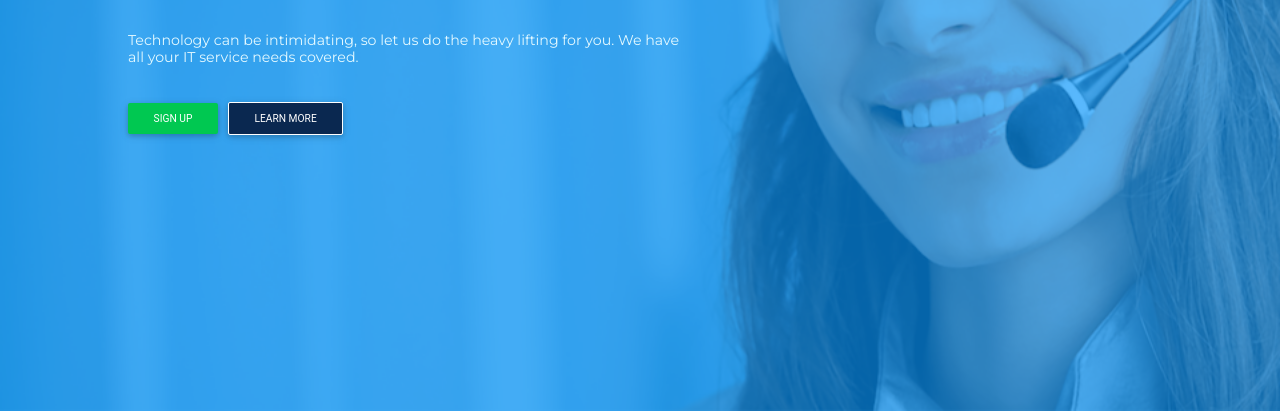
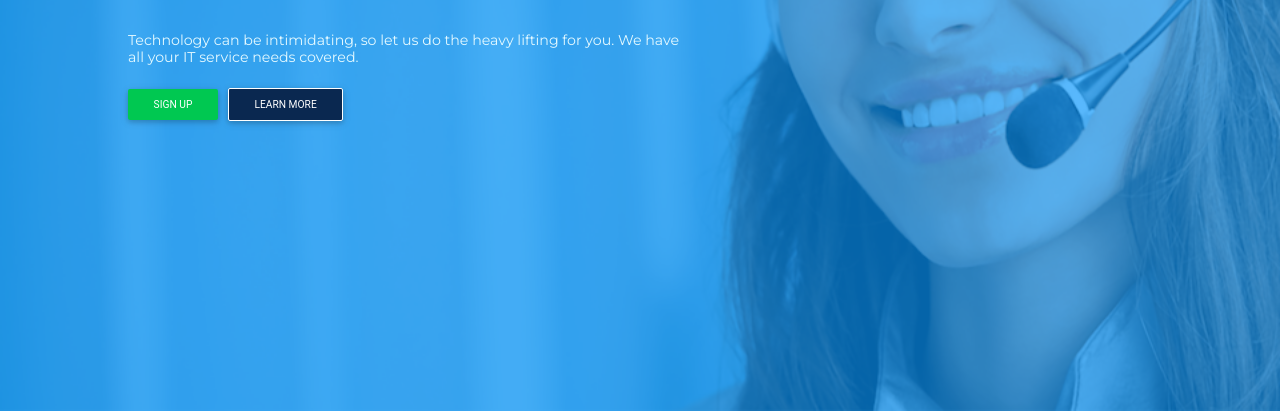
Before and after one commit to sanket-rajgarhia/teczane, a plain HTML site: page index.html in a window 1280 px wide. Shown: the part 389-802 px from the top of the page. Drawn offline with nearby package versions, Linux system fonts and the light colour scheme; a web font is replaced by a local one.

Commit message:
Respositioned buttons in Header Content.

```diff
--- a/css/styles.css
+++ b/css/styles.css
@@ -212,7 +212,7 @@ nav div ul li {
 
 .button {
   margin-left: 0;
-  margin-top: 4%;
+  margin-top: 2%;
 }
 
 .button-learn {
--- a/index.html
+++ b/index.html
@@ -106,7 +106,7 @@
                         </h6>
 
                         <a class="btn btn-success btn-sm button" herf="#">Sign Up </a>
-                        <a class="btn btn-sm button button-learn" href="#main">Learn more</a>
+                        <a class="btn btn-sm button button-learn" href="#">Learn more</a>
 
                     </div>
                     <!-- End Header Content - Taken out of the flow with absolute positioning -->
```
